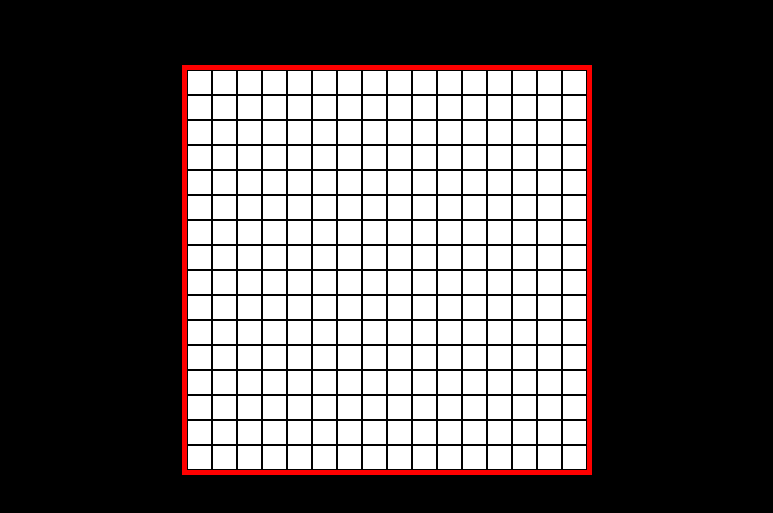
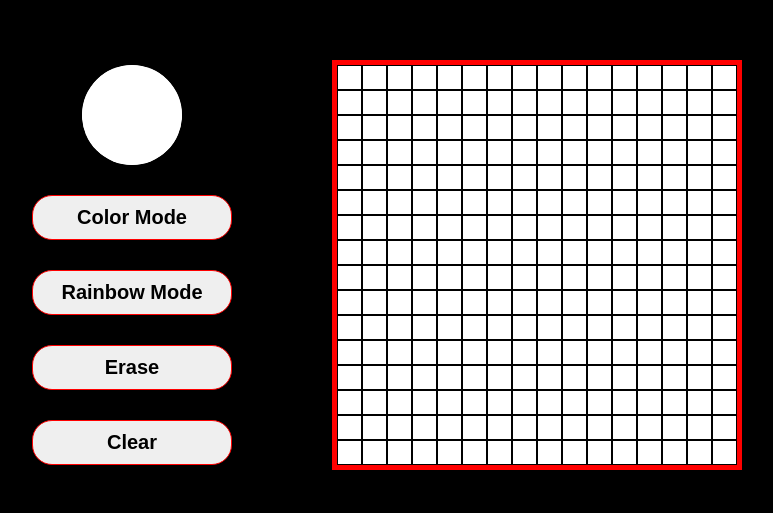
Before and after one commit to Ayosef16/etch-a-sketch, a plain HTML site: page index.html in a window 1280 px wide. Shown: the part 135-648 px from the top of the page, without its empty margins (253-1026 px from the left). Drawn offline with Linux system fonts and the light colour scheme.

Commit message:
Add color pick feature and buttons for different modes

```diff
--- a/index.css
+++ b/index.css
@@ -1,4 +1,4 @@
-body{
+body, html{
     background-color: black;
     margin: 0;
     padding: 0;
@@ -6,15 +6,19 @@ body{
     display: flex;
     justify-content: center;
     align-items: center;
+    font-family: sans-serif;
+    height: 100%;
+    flex: 1;
+    gap: 100px;
 }
 
 .container{
     border: 5px solid red;
     height: 400px;
     width: 400px;
-    margin-top: 200px;
     display: flex;
     flex-direction: column;
+
 }
 
 .row{
@@ -30,3 +34,45 @@ body{
     flex: 1;
 
 }
+
+.colorpick{
+    background-color: white;
+    height: 100px;
+    width: 100px;
+    cursor: pointer;
+    border-radius: 50%;
+    overflow: hidden;
+    -webkit-appearance: none;
+    border: none;
+    padding: 0;
+}
+
+input[type='color']::-webkit-color-swatch{
+    border: none;
+    border-radius: 50%;
+}
+
+input[type='color']::-webkit-color-swatch-wrapper{
+    padding: 0;
+}
+
+input[type='color']:hover, button:hover {
+    transform: scale(1.05);
+}
+
+.btncontainer{
+    display: flex;
+    flex-direction: column;
+    align-items: center;
+    justify-content: center;
+    gap: 30px ;
+}
+
+button{
+    padding: 10px 20px;
+    font-size: 20px;
+    font-weight: 700;
+    border-radius: 1em;
+    width: 200px;
+    border: 1px solid red;
+}
--- a/index.html
+++ b/index.html
@@ -9,6 +9,15 @@
     <link rel="stylesheet" href="index.css">
 </head>
 <body>
+
+    <div class="btncontainer">
+        <input type="color" class="colorpick" value="#ffffff">
+        <button class="colorbtn">Color Mode</button>
+        <button class="rainbowbtn">Rainbow Mode</button>
+        <button class="erasebtn">Erase</button>
+        <button class="clearbtn">Clear</button>
+    </div>
+
     <div class="container"></div>
 </body>
 </html>
--- a/index.js
+++ b/index.js
@@ -1,5 +1,5 @@
 const container = document.querySelector('.container');
-
+const colorpick = document.querySelector('.colorpick');
 
 function getGrid() {
     for (let i = 0; i < 16; i++) {
@@ -20,5 +20,5 @@ const square = document.querySelectorAll('.square');
 
 
 square.forEach( square => square.addEventListener('mouseover', () => {
-    square.style.backgroundColor = 'aqua';
+    square.style.backgroundColor = colorpick.value;
 }));
```
